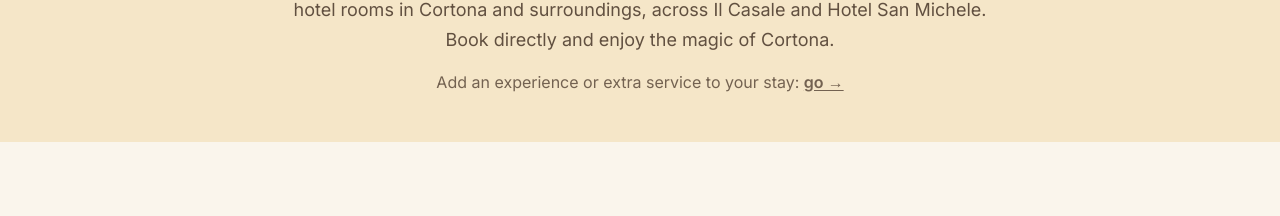
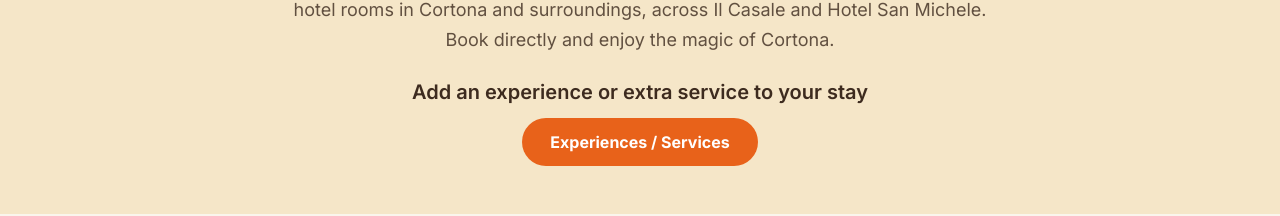
Before and after one commit to KometeCloud/sagra-bistecca-cortona, a Next.js app: page /en/dove-dormire in a window 1280 px wide. Shown: the part 414-630 px from the top of the page. Built offline with nearby package versions, Linux system fonts and the light colour scheme; no server answers; grey boxes are pictures that could not be loaded; a web font is replaced by a local one.

Commit message:
fix: restyling promo addextra — testo più grande, pulsante a capo

```diff
--- a/app/[locale]/dove-dormire/page.tsx
+++ b/app/[locale]/dove-dormire/page.tsx
@@ -43,17 +43,19 @@
           <p className="text-[var(--color-terra)] text-lg leading-relaxed opacity-80">
             {t('intro')}
           </p>
-          <p className="mt-4 text-[var(--color-terra)] text-base opacity-70">
-            {t('extraPromo')}{' '}
+          <div className="mt-6 flex flex-col items-center gap-3">
+            <p className="text-[var(--color-terra)] text-xl font-semibold">
+              {t('extraPromo')}
+            </p>
             <a
               href="https://addextra.services?ref=LBJ9UEAF"
               target="_blank"
               rel="noopener noreferrer"
-              className="font-semibold underline underline-offset-2 hover:opacity-100 transition-opacity"
+              className="bg-[var(--color-fuoco)] hover:bg-[var(--color-fuoco-light)] text-white font-bold px-7 py-3 rounded-full transition-colors inline-block"
             >
               {t('extraPromoLink')}
             </a>
-          </p>
+          </div>
         </div>
       </section>
 
--- a/messages/en.json
+++ b/messages/en.json
@@ -229,8 +229,8 @@
     "title": "Where to Stay",
     "subtitle": "Apartments & rooms in Cortona",
     "intro": "Stay in the heart of Tuscany. We have curated a selection of apartments, villas, and hotel rooms in Cortona and surroundings, across Il Casale and Hotel San Michele. Book directly and enjoy the magic of Cortona.",
-    "extraPromo": "Add an experience or extra service to your stay:",
-    "extraPromoLink": "go →",
+    "extraPromo": "Add an experience or extra service to your stay",
+    "extraPromoLink": "Experiences / Services",
     "badge": "ilcasale.com",
     "book": "Discover →",
     "ctaTitle": "Want to add your property?",
--- a/messages/it.json
+++ b/messages/it.json
@@ -229,8 +229,8 @@
     "title": "Dove Dormire",
     "subtitle": "Appartamenti e camere a Cortona",
     "intro": "Soggiorna nel cuore della Toscana. Abbiamo selezionato appartamenti, hotel e camere a Cortona e dintorni. Prenota direttamente e vivi la magia di Cortona.",
-    "extraPromo": "Aggiungi un'esperienza o un servizio extra al tuo soggiorno:",
-    "extraPromoLink": "vai →",
+    "extraPromo": "Aggiungi un'esperienza o un servizio extra al tuo soggiorno",
+    "extraPromoLink": "Esperienze / Servizi",
     "badge": "ilcasale.com",
     "book": "Scopri →",
     "ctaTitle": "Vuoi aggiungere la tua struttura?",
```
